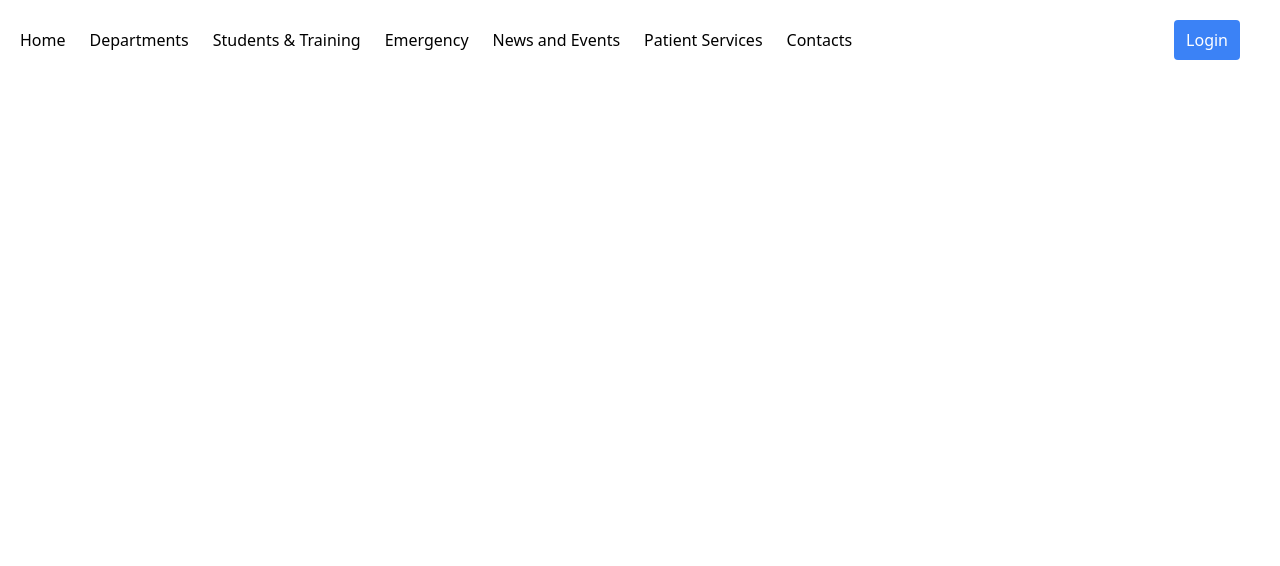
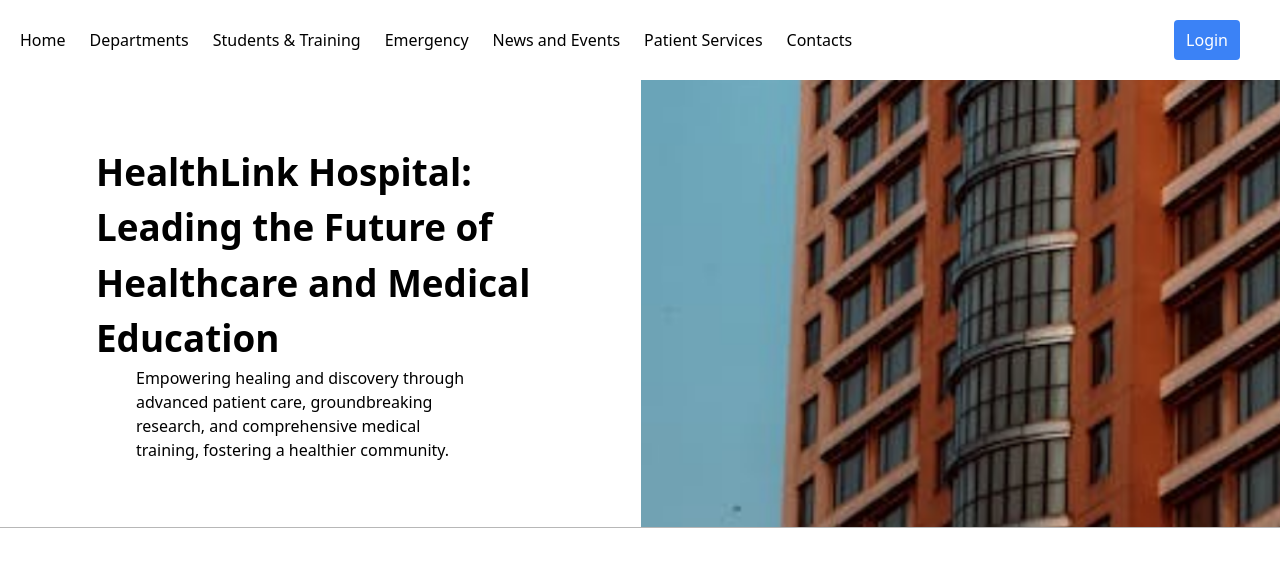
Before and after one commit to theejay25/GOU-Teaching-Hospital, a website: page index.html in a window 1280 px wide. Drawn offline with Linux system fonts and the light colour scheme.

Commit message:
working on hero

```diff
--- a/index.html
+++ b/index.html
@@ -4,23 +4,44 @@
   <meta charset="UTF-8">
   <meta name="viewport" content="width=device-width, initial-scale=1.0">
   <link href="./src/output.css" rel="stylesheet">
+  <link rel="stylesheet" href="./src/styles/index.css">
   <title>Gou-Teaching-Hospital | Home</title>
 </head>
 <body>
 
+  <!-- Nav Link section -->
+
   <div class="items-baseline p-5 flex flex-row justify-between">
 
-    <ul class="flex flex-row gap-[1.5rem]">
-      <li><a href="#">Home</a></li>
-      <li><a href="#">Departments</a></li>
-      <li><a href="#">Students &amp; Training</a></li>
-      <li><a href="#">Emergency</a></li>
-      <li><a href="#">News and Events</a></li>
-      <li><a href="#">Patient Services</a></li>
-      <li><a href="#">Contacts</a></li>
+    <ul class="flex flex-row gap-[1.5rem] relative">
+      <li class="nav-list"><a href="#">Home</a></li>
+      <li class="nav-list"><a href="#">Departments</a></li>
+      <li class="nav-list"><a href="#">Students &amp; Training</a></li>
+      <li class="nav-list"><a href="#">Emergency</a></li>
+      <li class="nav-list"><a href="#">News and Events</a></li>
+      <li class="nav-list"><a href="#">Patient Services</a></li>
+      <li class="nav-list"><a href="#">Contacts</a></li>
     </ul>
 
-    <input type="button" value="Login" class="mr-5 px-3 py-2 bg-[#3B82F6] text-white rounded-sm">
+    <input type="button" value="Login" class="mr-5 px-3 py-2 bg-[#3B82F6] text-white rounded-sm duration-1250 cursor-pointer hover:bg-[#2b65c3]">
+  </div>
+
+  <!-- Hero Section -->
+
+  <div class="hero-container w-full h-[28rem] flex flex-row border-b-1 border-b-[#b7b7b7]">
+
+    <div class="first-half w-[50%] flex justify-center flex-col items-center">
+
+      <h3 class="font-bold text-[2.3rem] w-[28rem]">HealthLink Hospital: Leading the Future of Healthcare and Medical Education</h3>
+
+      <p class="translate-x-[-50%] ml-[47.5%]">Empowering healing and discovery through advanced patient care, groundbreaking research, and comprehensive medical training, fostering a healthier community.</p>
+
+    </div>
+
+    <div class="second-half w-[50%]">
+
+    </div>
+
   </div>
 
 </body>
--- a/src/input.css
+++ b/src/input.css
@@ -5,7 +5,3 @@
     margin: 0;
     box-sizing: border-box;
 } */
-
-html {
-    font-size: 16px;
-}
--- /dev/null
+++ b/src/styles/index.css
@@ -0,0 +1,48 @@
+:root {
+    --secondary: #3B82F6;
+}
+
+.nav-list {
+  transition: .4s all;
+  cursor: pointer;
+  width: fit-content;
+}
+
+.nav-list a {
+  position: relative;
+  display: inline-block;      /* makes the anchor width equal the text width */
+  text-decoration: none;
+  padding-bottom: 0.125rem;   /* gives space for the underline if needed */
+}
+
+.nav-list:hover,
+.nav-list:focus {
+    color: var(--secondary);
+
+}
+
+.nav-list a::after {
+  content: "";
+  position: absolute;
+  left: 0;
+  bottom: var(--underline-bottom, 0);   /* allows per-link offset via CSS var */
+  width: 100%;                          /* matches the width of the anchor text */
+  height: var(--underline-thickness, 0.12em); /* thickness that scales with font-size */
+  background: var(--secondary);             /* underline uses the link color */
+  transform-origin: left center;
+  transform: scaleX(0);
+  transition: transform 220ms ease;
+}
+
+
+
+.nav-list a:hover::after,
+.nav-list a:focus::after {
+  transform: scaleX(1);
+}
+
+.second-half {
+    background-image: url('../../public/images/home-hero.png');
+    background-repeat: no-repeat;
+    background-size:cover;
+}
```
Also changed, not shown: public/images/home-hero.png (added), src/output.css.
